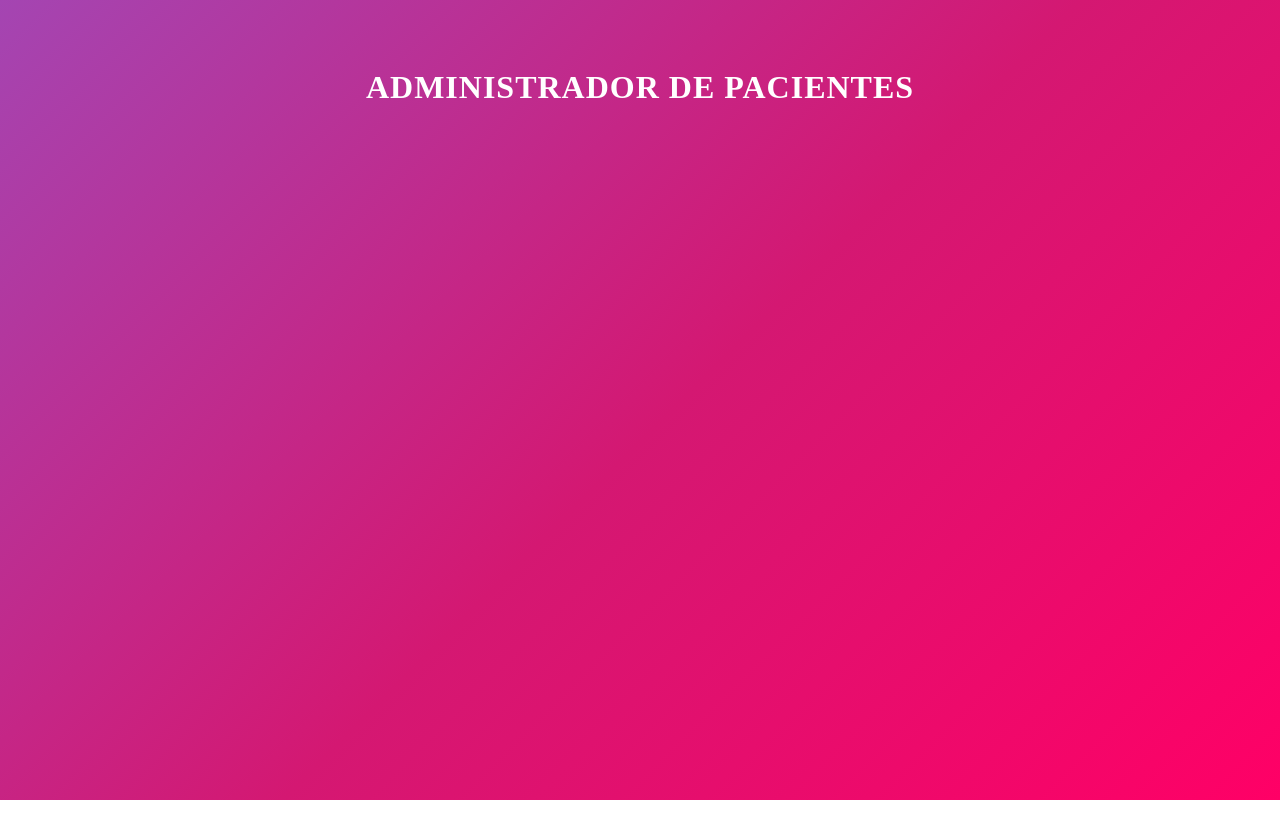
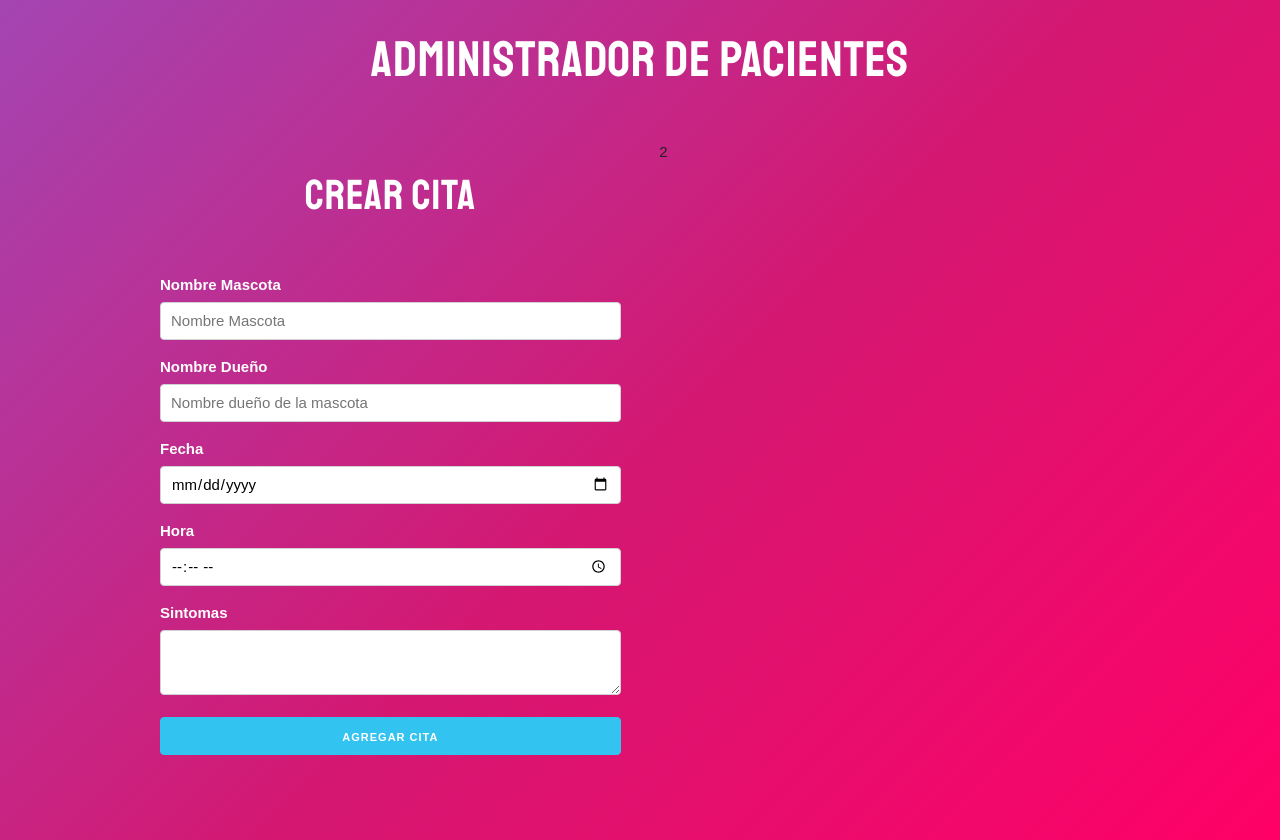
Before and after one commit to guillermosequera/PatientManager, a React (Create React App) app: page / in a window 1280 px wide. Before the commit the page ends 800 px from the top, so only its background shows below. Built offline with nearby package versions, Linux system fonts and the light colour scheme.

Commit message:
componentForm

```diff
--- a/public/index.html
+++ b/public/index.html
@@ -24,7 +24,10 @@
       work correctly both with client-side routing and a non-root public URL.
       Learn how to configure a non-root public URL by running `npm run build`.
     -->
-    <title>React App</title>
+    <title>Administracion de Pacientes</title>
+    <link rel="stylesheet" href="https://cdnjs.cloudflare.com/ajax/libs/normalize/8.0.1/normalize.min.css">
+    <link href="https://fonts.googleapis.com/css?family=Staatliches" rel="stylesheet">
+    <link rel="stylesheet" href="https://cdnjs.cloudflare.com/ajax/libs/skeleton/2.0.4/skeleton.min.css">
   </head>
   <body>
     <noscript>You need to enable JavaScript to run this app.</noscript>
--- a/src/App.js
+++ b/src/App.js
@@ -1,10 +1,23 @@
 import React, { Fragment } from 'react';
+import Form from './components/Form';
+
 
 function App() {
   return (
     <Fragment>
         <h1>Administrador de pacientes</h1>
 
+        <div className="container">
+          <div className="row">
+            <div className="one-half column">
+              <Form />
+            </div>
+            <div className="one-half column">
+              2
+            </div>
+          </div>
+        </div>
+
     </Fragment>
   );
 }
--- /dev/null
+++ b/src/components/Form.js
@@ -0,0 +1,96 @@
+import React, { Fragment, useState } from 'react'
+
+const Form = () => {
+
+    //creando el State para las citas
+    const [cita, actualizarCita] = useState({
+        mascota: '',
+        propietario: '',
+        fecha: '',
+        hora: '',
+        sintomas: ''
+    });
+
+    // funcion que se ejecutara cada vez que el usuario escribe en el input para validar lo que hace
+    const actualizarState = e => {
+        actualizarCita({
+            ...cita,
+            [e.target.name]: e.target.value
+        })
+    }
+
+    // Extraer los valores de cita
+    const { mascota, propietario, fecha, hora, sintomas } = cita;
+
+    // Cuando el usuario envia el formulario
+    const submitCita = () => {
+        alert('Enviando')
+    }
+
+    return (
+        <Fragment>
+
+        <h2> Crear Cita </h2>
+
+        <form
+            onSubmit={submitCita}
+        >
+            <label>Nombre Mascota</label>
+            <input
+                type="text"
+                name="mascota"
+                className="u-full-width"
+                placeholder="Nombre Mascota"
+                onChange={actualizarState}
+                value={mascota}
+            />
+
+            <label>Nombre Dueño </label>
+            <input
+                type="text"
+                name="propietario"
+                className="u-full-width"
+                placeholder="Nombre dueño de la mascota"
+                onChange={actualizarState}
+                value={propietario}
+            />
+
+            <label>Fecha </label>
+            <input
+                type="date"
+                name="fecha"
+                className="u-full-width"
+                onChange={actualizarState}
+                value={fecha}
+            />
+
+            <label>Hora </label>
+            <input
+                type="time"
+                name="hora"
+                className="u-full-width"
+                placeholder="Nombre dueño de la mascota"
+                onChange={actualizarState}
+                value={hora}
+            />
+
+            <label>Sintomas</label>
+            <textarea
+                className="u-full-width"
+                name="sintomas"
+                onChange={actualizarState}
+                value={sintomas}
+            ></textarea>
+
+            <button
+                type="submit"
+                className="u-full-width button-primary"
+            >Agregar Cita</button>
+
+
+        </form>
+        </Fragment>
+    )
+}
+
+export default Form;
```
